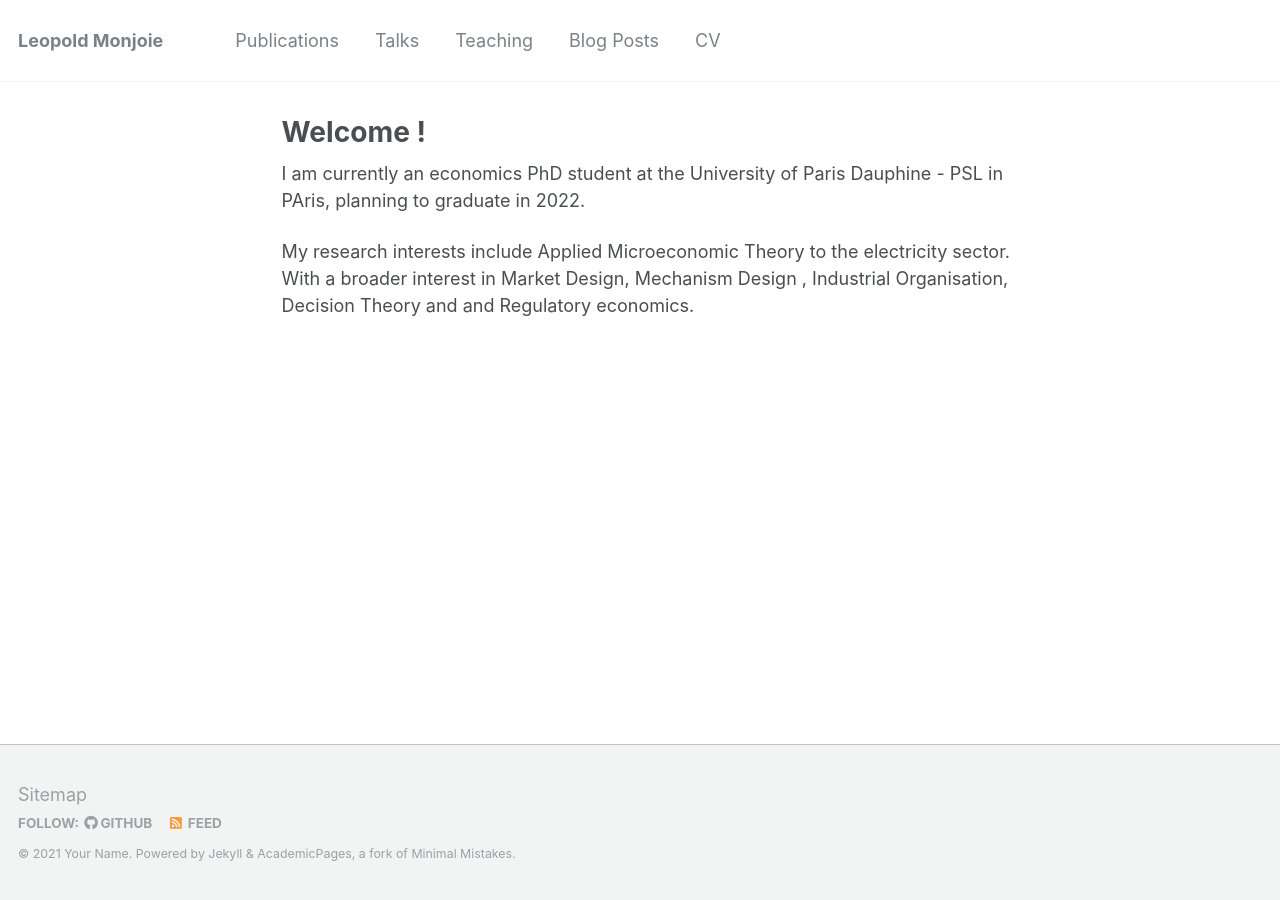
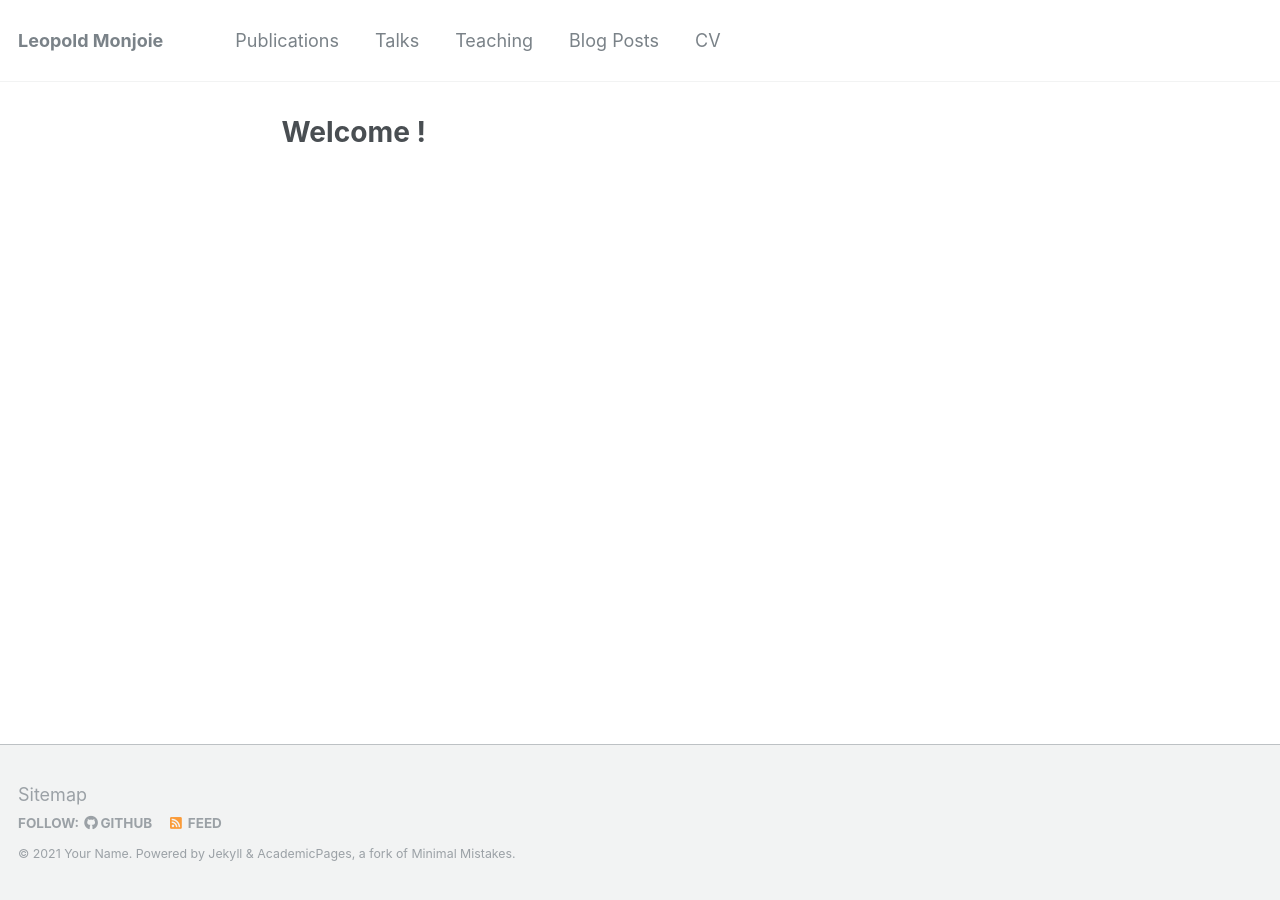
Before and after one commit to LeopoldM/LeopoldM.github.io, a Jekyll site: the page built from _pages/about.md, in a window 1280 px wide. Built offline with Jekyll 4.4.1, drawn with Linux system fonts in a browser that asks for light colours.

Commit message:
Update about.md

```diff
--- a/_pages/about.md
+++ b/_pages/about.md
@@ -7,8 +7,3 @@ redirect_from:
   - /about/
   - /about.html
 ---
-
-I am currently an economics PhD student at the University of Paris Dauphine - PSL in PAris, planning to graduate in 2022.
-
-
-My research interests include Applied Microeconomic Theory to the electricity sector. With a broader interest in Market Design, Mechanism Design , Industrial Organisation, Decision Theory and and Regulatory economics.
```
